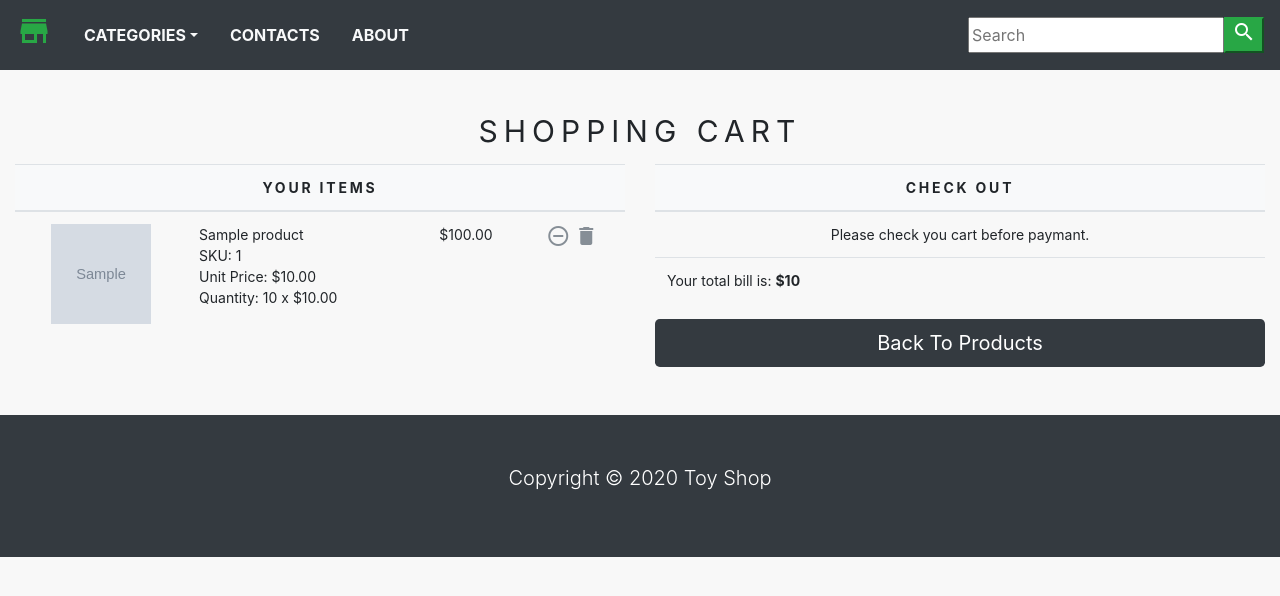
After one commit to nerser/EcommerceWebsite, a Django app: template shop/templates/cart.html in a window 1280 px wide. The commit adds this page. Shown: the top 596 px of the page. Run offline with Django 3.2, Linux system fonts and the light colour scheme; tables that the repository leaves empty hold one stand-in row (values such as "Sample post"); the template is opened without the code that fills it: values that come from a table or form of the project are taken from there, most other values are stand-ins (such as "Sample title", 1, 10 or a date in 2020); grey boxes marked "Sample" are stand-in pictures.

Commit message:
Add Cart and CartItem models and page for cart

```diff
--- /dev/null
+++ b/EcommerceWebsite/static/css/cart.css
@@ -0,0 +1,16 @@
+.cart-table {
+	min-width: 480px;
+	font-size: 14px;
+}
+
+.cart-thead {
+	font-weight: normal;
+	text-transform: uppercase;
+	letter-spacing: .2em;
+	background-color: #f8f9fa !important;
+}
+
+.cart-icon {
+	text-decoration: none;
+	color: #868e96;
+}
--- a/shop/models.py
+++ b/shop/models.py
@@ -43,3 +43,31 @@ class Product(models.Model):
 
 	def __str__(self):
 		return self.name
+
+
+class Cart(models.Model):
+	cart_id = models.CharField(max_length=250, blank=True)
+	date_added = models.DateField(auto_now_add=True)
+
+	class Meta:
+		ordering = ['date_added']
+		db_table = 'Cart'
+
+	def __str__(self):
+		return self.cart_id
+
+
+class CartItem(models.Model):
+	product = models.ForeignKey(Product, on_delete=models.CASCADE)
+	cart = models.ForeignKey(Cart, on_delete=models.CASCADE)
+	quantity = models.IntegerField()
+	active = models.BooleanField(default=True)
+
+	class Meta:
+		db_table = 'CartItem'
+
+	def sub_total(self):
+		return self.product.price * self.quantity
+
+	def __str__(self):
+		return self.product
--- a/shop/templates/base.html
+++ b/shop/templates/base.html
@@ -14,6 +14,7 @@
 				.material-icons.md-36 { font-size: 36px; }
 				.material-icons.md-24 { font-size: 24px; }
 			</style>
+			<link rel="stylesheet" type="text/css" href="{% static 'css/cart.css' %}">
 			<link rel="stylesheet" type="text/css" href="{% static 'css/base.css' %}">
 			<title>{% block title %} {% endblock %}</title>
 		</head>
--- /dev/null
+++ b/shop/templates/cart.html
@@ -0,0 +1,100 @@
+{% extends 'base.html' %}
+{% load static %}
+{% block title %}
+	Cart
+{% endblock %}
+{% block content %}
+
+	{% if not cart_items %}
+	<div class="text-center">
+		<br>
+		<h1 class="text-center product_title">
+			Your cart is empty
+		</h1>
+		<br>
+		<p class="text-center">Click <a href="{% url 'home' %}">here</a> to go back to products</p>
+	</div>
+
+	{% else %}
+	<div class="text-center">
+		<br>
+		<div class="text-center product_title">
+			Shopping Cart
+		</div>
+	</div>
+	<div class="row mx-auto">
+		<div class="col-12 col-sm-12 col-md-12 col-lg-6 text-center">
+			<table class="table cart-table">
+				<thead class="cart-thead">
+					<tr>
+						<th colspan="4">
+							Your Items
+						</th>
+					</tr>
+				</thead>
+				<tbody>
+					{% for cart_item in cart_items %}
+						<tr>
+							<td>
+								<a href="{{cart_item.product.get_url}}"><img src="{{cart_item.product.image.url}}" width="100" height="100"></a>
+							</td>
+							<td class="text-left">
+								{{cart_item.product.name}}<br>
+								SKU: {{cart_item.product.id}}<br>
+								Unit Price: ${{cart_item.product.price}}<br>
+								Quantity: {{cart_item.quantity}} x ${{cart_item.product.price}}
+							</td>
+							<td>
+								${{cart_item.sub_total}}
+							</td>
+							{% if cart_item.quantity < cart_item.product.stock %}
+							<td>
+								<a href="{% url 'add_cart' cart_item.product.id %}"><i class="material-icons cart-icon">add_shopping_cart</i></a>
+								<a href=""><i class="material-icons cart-icon">remove_circle_outline</i></a>
+								<a href=""><i class="material-icons cart-icon">delete</i></a>
+							</td>
+							{% else %}
+							<td>
+								<a href=""><i class="material-icons cart-icon">remove_circle_outline</i></a>
+								<a href=""><i class="material-icons cart-icon">delete</i></a>
+							</td>
+							{% endif %}
+
+						</tr>
+					{% endfor %}
+				</tbody>
+			</table>
+		</div>
+		<div class="col-12 col-sm-12 col-md-12 col-lg-6 text-center">
+			<table class="table cart-table">
+				<thead class="cart-thead">
+					<tr>
+						<th colspan="4">
+							Check Out
+						</th>
+					</tr>
+				</thead>
+				<tbody>
+					<tr>
+						<td>
+							Please check you cart before paymant.
+						</td>
+					</tr>
+					<tr class="text-left">
+						<td>
+							Your total bill is: <strong>${{total}}</strong>
+						</td>
+					</tr>
+				</tbody>
+			</table>
+			<div class="mx-auto">
+				<a href="{% url 'home' %}" style="text-decoration: none;">
+					<button type="button" class="btn btn-lg btn-block bg-dark text-white">Back To Products</button>
+				</a>
+			</div>
+		</div>
+	</div>
+
+	{% endif %}
+
+{% endblock %}
--- a/shop/templates/home.html
+++ b/shop/templates/home.html
@@ -34,7 +34,7 @@
 
 						<div class="card-footer d-flex justify-content-between" style="background: transparent; border-color: transparent;">
 							<p class="font-weight-bold mb-0">{{ product.name }}</p>
-							<h5 class="text-info font-italic mb-0">{{ product.price }}</h5>
+							<h5 class="text-info font-italic mb-0">${{ product.price }}</h5>
 						</div>
 					</div>
 				</div>
--- a/shop/templates/product.html
+++ b/shop/templates/product.html
@@ -17,14 +17,14 @@
 	<div class="col-10 mx-auto col-md-6 my-3">
 		<div>
 			<h1 class="product_title">{{product.name}}</h1>
-			<h5 class="text-info font-italic mb-4">{{product.price}}</h5>
+			<h5 class="text-info font-italic mb-4">${{product.price}}</h5>
 			<p class="product_desc">Product Description</p>
 			<p class="text-justify product_text">{{product.description}}
 			</p>
 			{% if product.stock <= 0 %}
 			<p class="text-justify product_text">Out of Stock</p>
 			{% else %}
-			<a href="">Add to Cart</a>
+			<a href="{% url 'add_cart' product.id %}">Add to Cart</a>
 			{% endif %}
 		</div>
 	</div>
--- a/shop/urls.py
+++ b/shop/urls.py
@@ -5,6 +5,8 @@ from . import views
 
 urlpatterns = [
     path('', views.home, name="home"),
-    path('<slug:category_slug>/', views.home, name='products_by_category'),
-    path('<slug:category_slug>/<slug:product_slug>/', views.product, name="product_detail"),
+    path('category/<slug:category_slug>/', views.home, name='products_by_category'),
+    path('category/<slug:category_slug>/<slug:product_slug>/', views.product, name="product_detail"),
+    path('cart/', views.cart_detail, name="cart_detail"),
+    path('cart/add/<int:product_id>/', views.add_cart, name="add_cart"),
 ]
```
Also changed, not shown: shop/views.py (+43 -2 lines), shop/migrations/0003_cart_cartitem.py (added).
